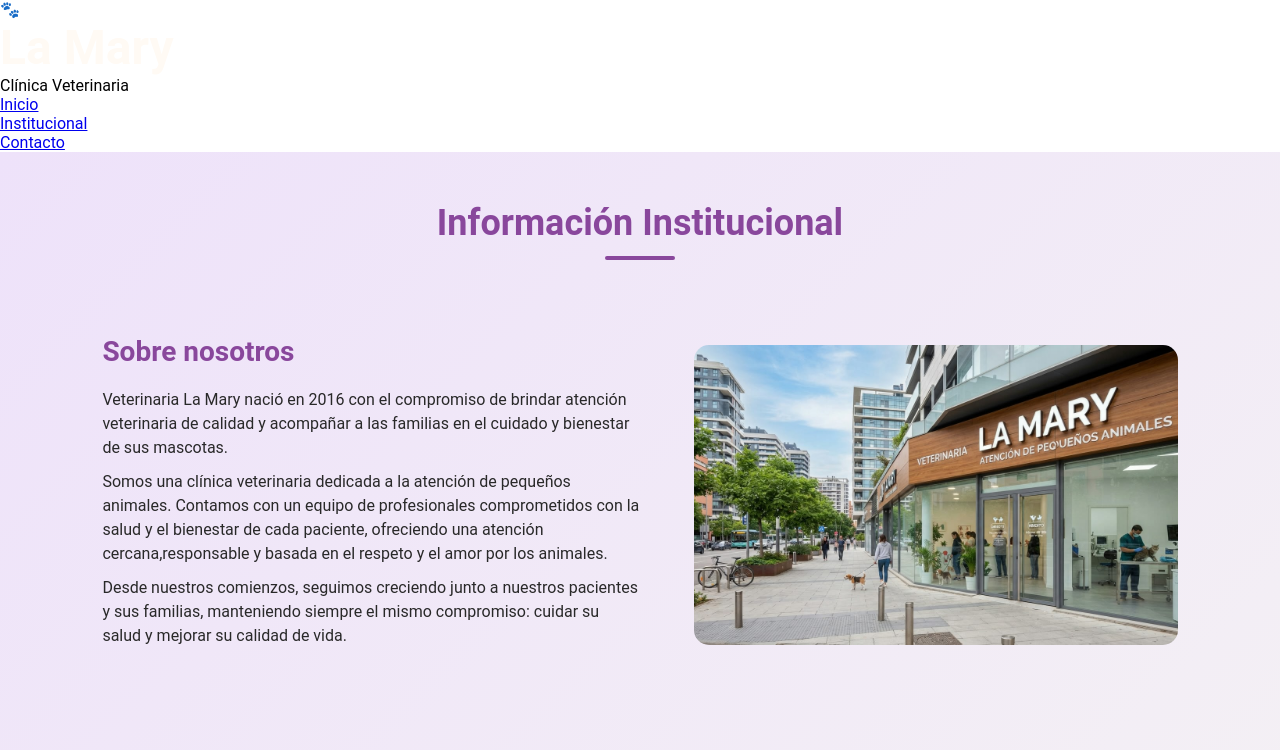
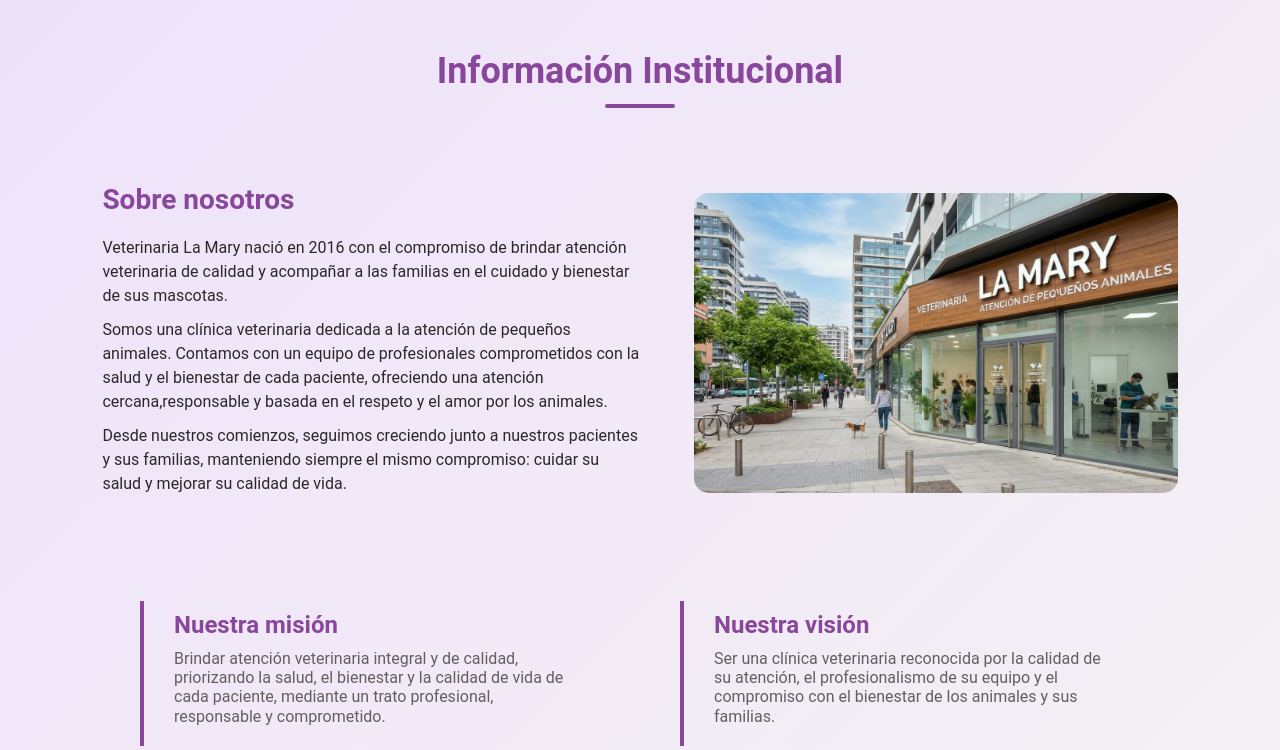
Before and after one commit to munozbrisa110-source/Veterinaria_2026, a website built with Vite: page institucional.html in a window 1280 px wide. Shown: the top 750 px of the page. Built offline with nearby package versions, Linux system fonts and the light colour scheme; a web font is replaced by a local one.

Commit message:
1 sept 2026, 19:24

```diff
--- a/institucional.html
+++ b/institucional.html
@@ -6,22 +6,6 @@
     <meta name="viewport" content="width=device-width, initial-scale=1.0">
     <title>Institucional | Veterinaria La Mary</title>
     <link rel="stylesheet" href="estilos/estilos.css">
-    <link rel="stylesheet" href="estilos/base.css">
-        <div class="marca">
-        <span class="icono-marca">🐾</span>
-        <div class="texto-marca">
-            <h1>La Mary</h1>
-            <p>Clínica Veterinaria</p>
-        </div>
-    </div>
-    <nav class="menu">
-        <ul>
-            <!-- mover la clase "activo" a la página donde estés parado -->
-            <li><a href="index.html" class="activo">Inicio</a></li>
-            <li><a href="institucional.html">Institucional</a></li>
-            <li><a href="contacto.html">Contacto</a></li>
-        </ul>
-    </nav>
 </head>
 
 <body>
```
